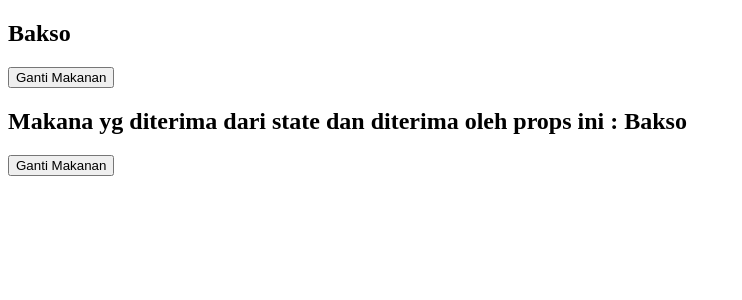
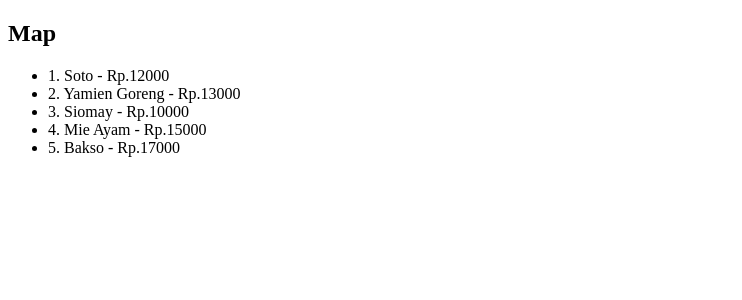
Before and after one commit to roiskhoiron/react-js-dasar, a React (Create React App) app: page / in a window 1280 px wide. Shown: the top 300 px of the page, without its empty margins (0-742 px from the left). Built offline with nearby package versions, Linux system fonts and the light colour scheme.

Commit message:
looping array value dengan Map sederhana

```diff
--- /dev/null
+++ b/src/Map.js
@@ -0,0 +1,39 @@
+import React from 'react'
+
+const makanans = [
+  {
+    nama: 'Soto',
+    harge: 12000
+  },
+  {
+    nama: 'Yamien Goreng',
+    harge: 13000
+  },
+  {
+    nama: 'Siomay',
+    harge: 10000
+  },
+  {
+    nama: 'Mie Ayam',
+    harge: 15000
+  },
+  {
+    nama: 'Bakso',
+    harge: 17000
+  },
+]
+
+const Map = () => {
+  return (
+    <div>
+      <h2>Map</h2>
+      <ul>
+        {makanans.map((makanan, index) => (
+          <li>{index+1}. {makanan.nama} - Rp.{makanan.harge}</li>
+        ))}
+      </ul>
+    </div>
+  )
+}
+
+export default Map
--- a/src/index.js
+++ b/src/index.js
@@ -2,11 +2,12 @@ import React from 'react';
 import ReactDOM from 'react-dom';
 import App from './App';
 /* import Variabel from './Variabel'; */
-import StateProps from './StateProps'
+/* import StateProps from './StateProps' */
+import Map from './Map'
 
 ReactDOM.render(
   <React.StrictMode>
-    <StateProps />
+    <Map />
   </React.StrictMode>,
   document.getElementById('root')
 );
```
